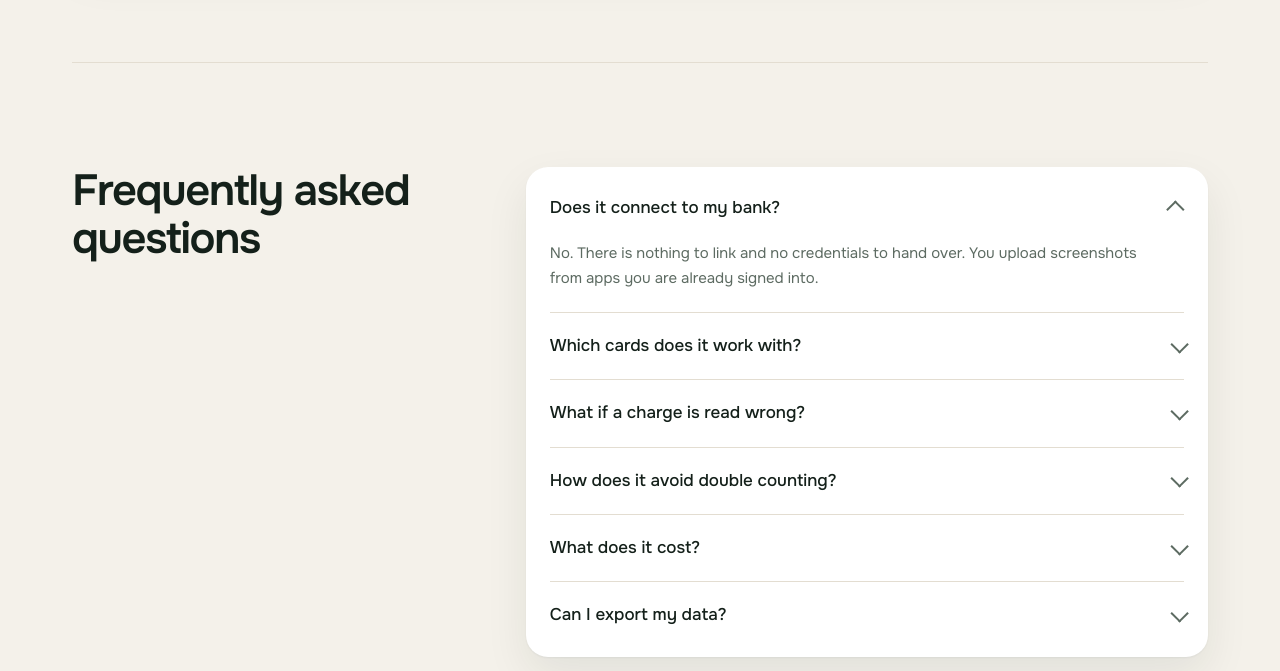
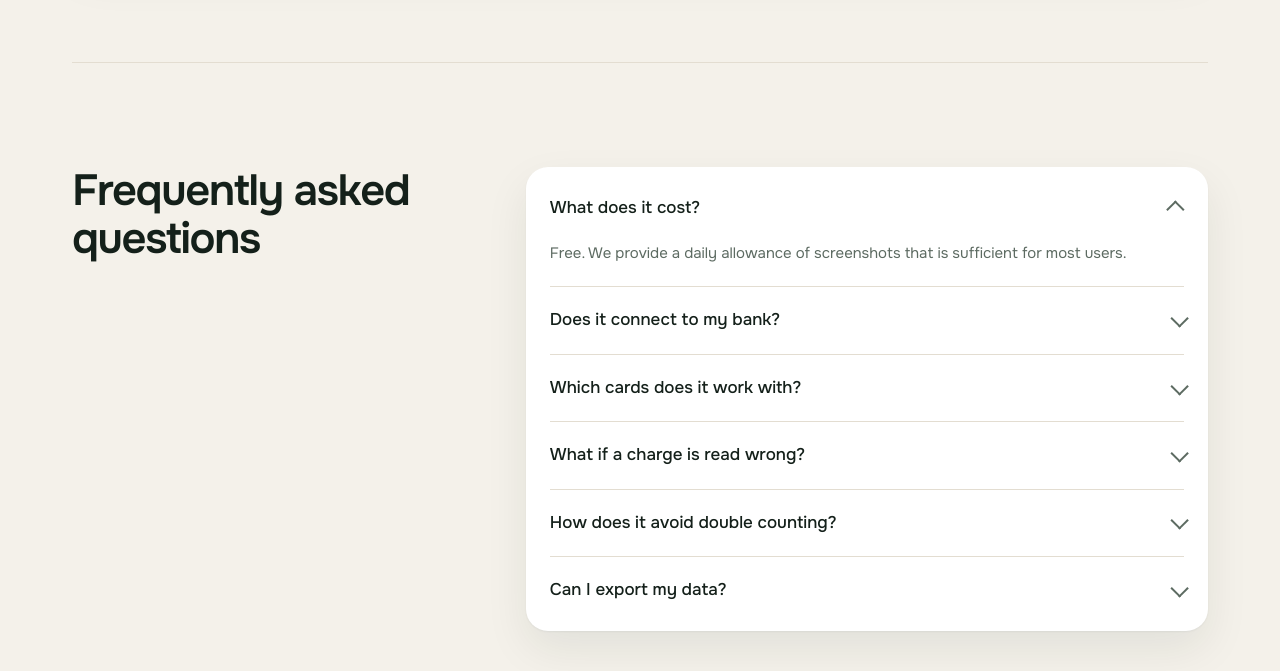
Before and after one commit to aviralagarwal1/expense-agent, a Flask app: page / in a window 1280 px wide, after a click on "What does it cost?". Shown: the part 4044-4715 px from the top of the page. Run offline with Flask 3, Linux system fonts and the light colour scheme; parts of the project's set-up code (start-up, migrations or seed data) failed here and were passed over.

Commit message:
Reorder landing FAQ by what visitors ask first, starting with cost

```diff
--- a/templates/landing.html
+++ b/templates/landing.html
@@ -209,11 +209,11 @@
             <h2 class="band-title" id="faqTitle">Frequently asked questions</h2>
           </div>
           <div class="faq">
+            <details><summary>What does it cost?</summary><p>Free. We provide a daily allowance of screenshots that is sufficient for most users.</p></details>
             <details><summary>Does it connect to my bank?</summary><p>No. There is nothing to link and no credentials to hand over. You upload screenshots from apps you are already signed into.</p></details>
             <details><summary>Which cards does it work with?</summary><p>Any card whose app shows a list of charges. You save your own card labels by adding the company and reference digits.</p></details>
             <details><summary>What if a charge is read wrong?</summary><p>Correct the merchant, date, or amount before you add it. Nothing enters your history until you say so, and you can still edit or delete a row afterwards.</p></details>
             <details><summary>How does it avoid double counting?</summary><p>Exact repeats are skipped automatically. Close matches are left for you to decide.</p></details>
-            <details><summary>What does it cost?</summary><p>Free. We provide a daily allowance of screenshots that is sufficient for most users.</p></details>
             <details><summary>Can I export my data?</summary><p>Yes. Export the charges you&rsquo;re viewing to CSV, print your history to PDF, or create a PowerPoint summary.</p></details>
           </div>
         </section>
```
